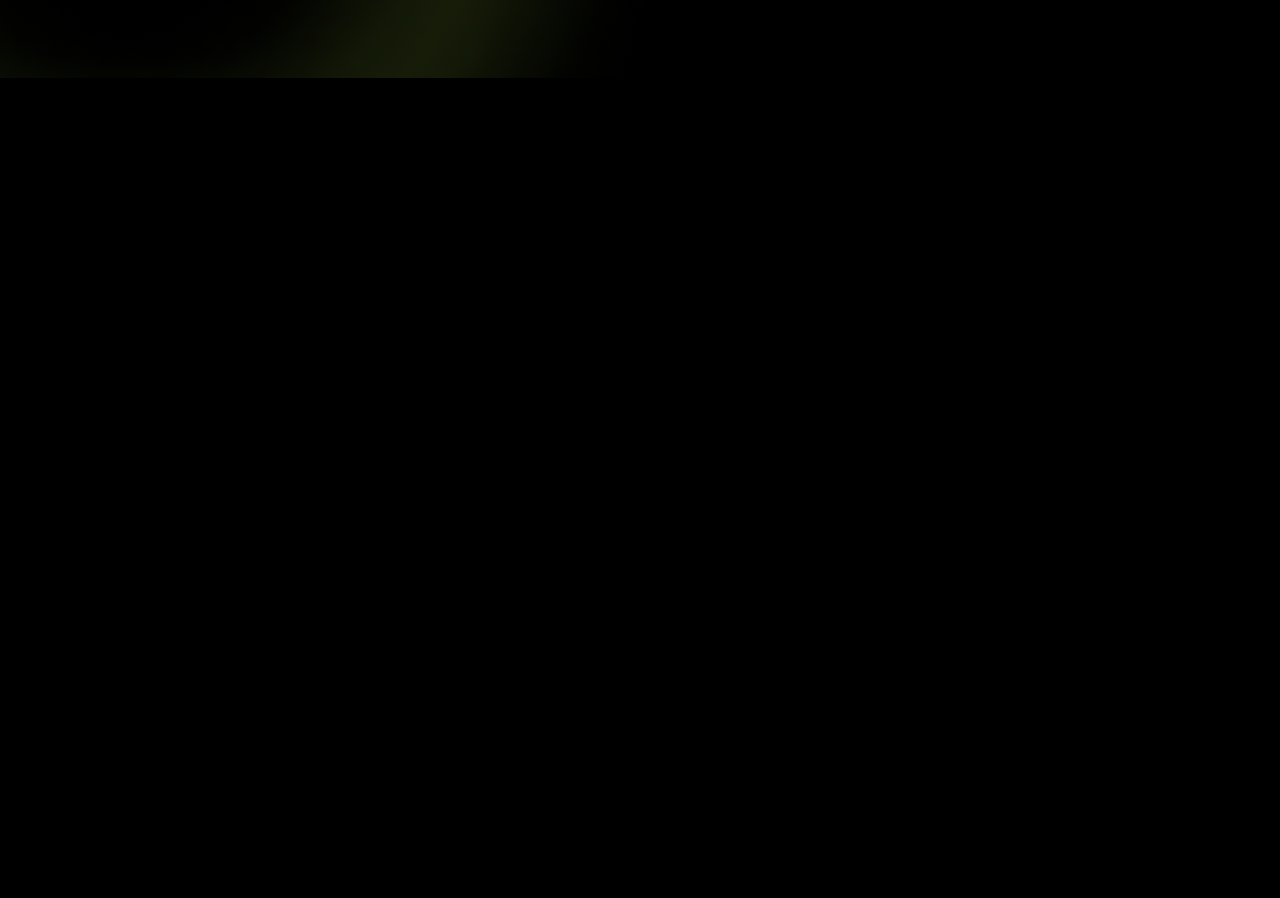
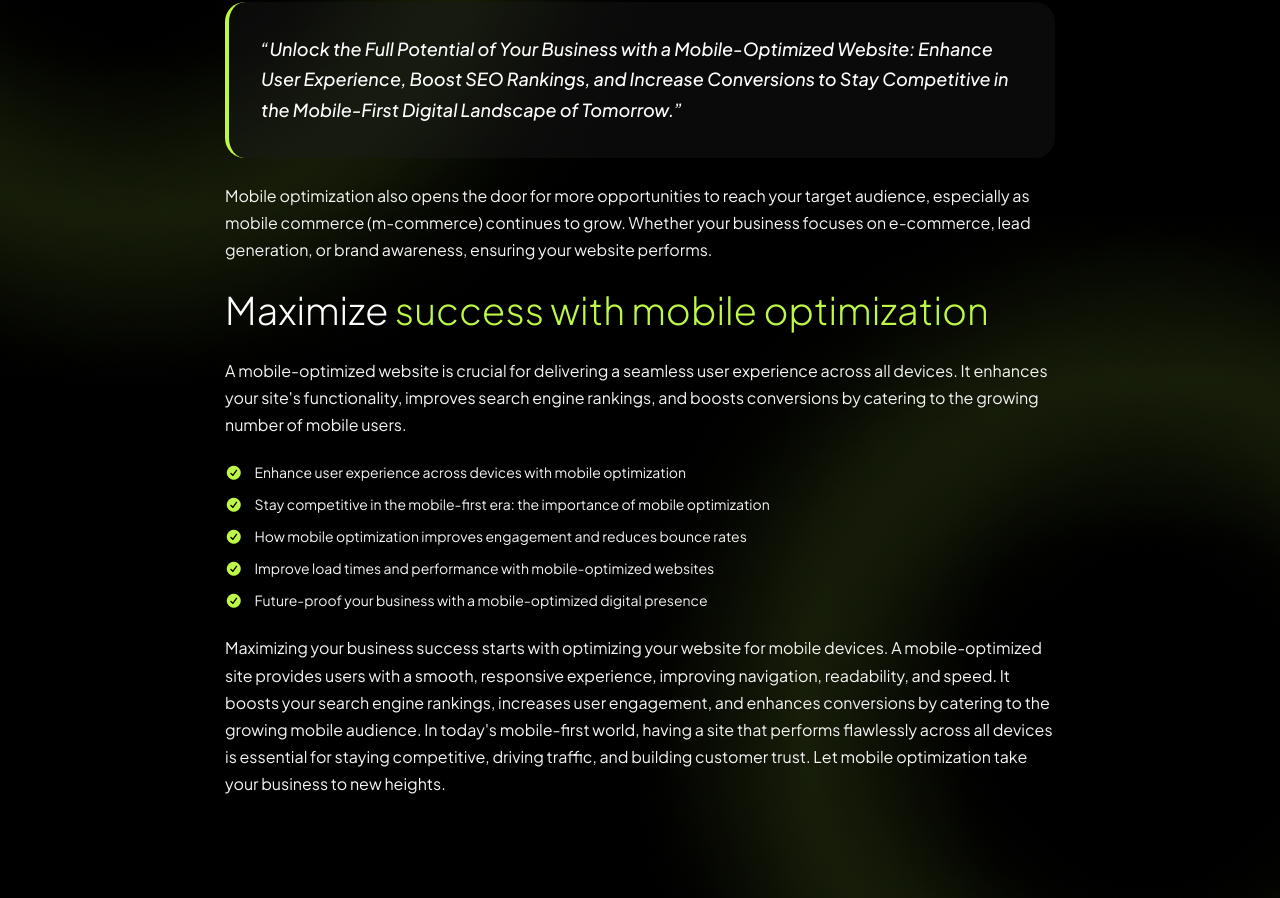
Before and after one commit to Jisap/vite-truesocial2, a React (Vite) app: page /blog/effective-hashtag-strategies-to-increase-reach in a window 1280 px wide. Shown: the part 1505-2403 px from the top of the page. Before the commit the page ends 1583 px from the top, so only its background shows below. Built offline with nearby package versions, Linux system fonts and the light colour scheme.

Commit message:
feat: add BlogSingleContent and OurTestimonial components

```diff
--- a/src/components/sections/blog/BlogSingleContent.jsx
+++ b/src/components/sections/blog/BlogSingleContent.jsx
@@ -23,6 +23,52 @@ const BlogSingleContent = ({ post }) => {
             </p>
           </Reveal>
         ))}
+
+        <Reveal
+          delay={0.4}
+          className="rounded-[20px] border-l-4 border-accent bg-secondary/40 p-8"
+        >
+          <p className="mb-0 text-lg font-medium text-primary italic">
+            &ldquo;{blogDetailBody.quote}&rdquo;
+          </p>
+        </Reveal>
+
+        <Reveal delay={0.6}>
+          <p className="mb-0">
+            {blogDetailBody.afterQuote}
+          </p>
+        </Reveal>
+
+        <AnimatedText
+          as="h2"
+          variant="chars"
+          text={blogDetailBody.heading.text}
+          accent={blogDetailBody.heading.accent}
+          className="text-[32px] font-light text-primary lg:text-[38px]"
+        />
+
+        <Reveal delay={0.6}>
+          <p className="mb-0">
+            {blogDetailBody.afterHeading}
+          </p>
+        </Reveal>
+
+        <Reveal delay={0.2}>
+          <ul className="m-0 flex list-none flex-col gap-3 p-0">
+            {blogDetailBody.list.map((item) => (
+              <li key={item} className="flex items-start gap-3 text-sm">
+                <i className="fa-solid fa-circle-check mt-1 text-accent"></i>
+                {item}
+              </li>
+            ))}
+          </ul>
+        </Reveal>
+
+        <Reveal delay={0.4}>
+          <p className="mb-0">
+            {blogDetailBody.closing}
+          </p>
+        </Reveal>
       </div>
     </>
   )
--- a/src/components/sections/shared/OurTestimonial.jsx
+++ b/src/components/sections/shared/OurTestimonial.jsx
@@ -52,7 +52,7 @@ const OurTestimonial = () => {
               <SwiperSlide key={i}>
                 <div className="flex h-full flex-col rounded-[24px] border border-divider p-8">
                   <p className="mb-6 flex-1 text-base italic">
-                    &quote;{t.quote}&rdquo;
+                    &ldquo;{t.quote}&rdquo;
                   </p>
 
                   <div className="mb-6 flex items-center gap-4">
```
